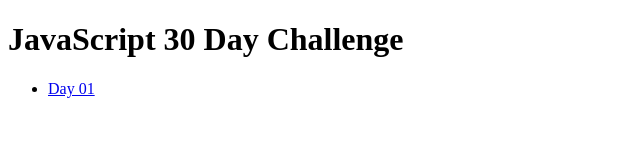
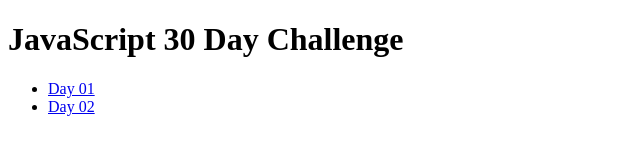
Before and after one commit to milose/javascript-30, a website: page index.html in a window 1280 px wide. Shown: the full height of the page, 0-640 px from the left. Drawn offline with Linux system fonts and the light colour scheme.

Commit message:
Add link to the index file.

```diff
--- a/index.html
+++ b/index.html
@@ -10,6 +10,7 @@
     <h1>JavaScript 30 Day Challenge</h1>
     <ul>
         <li><a href="/day-01/">Day 01</a></li>
+        <li><a href="/day-02/">Day 02</a></li>
     </ul>
 
 </body>
```
